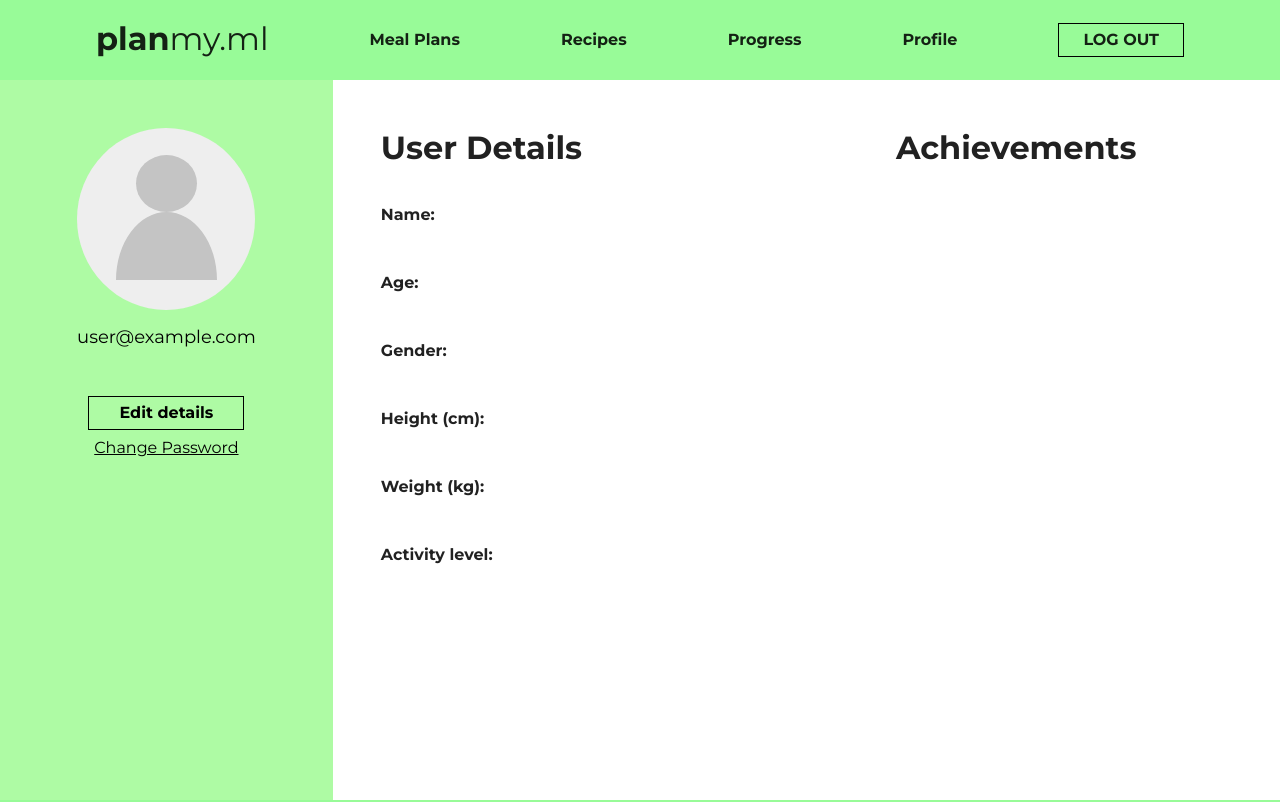
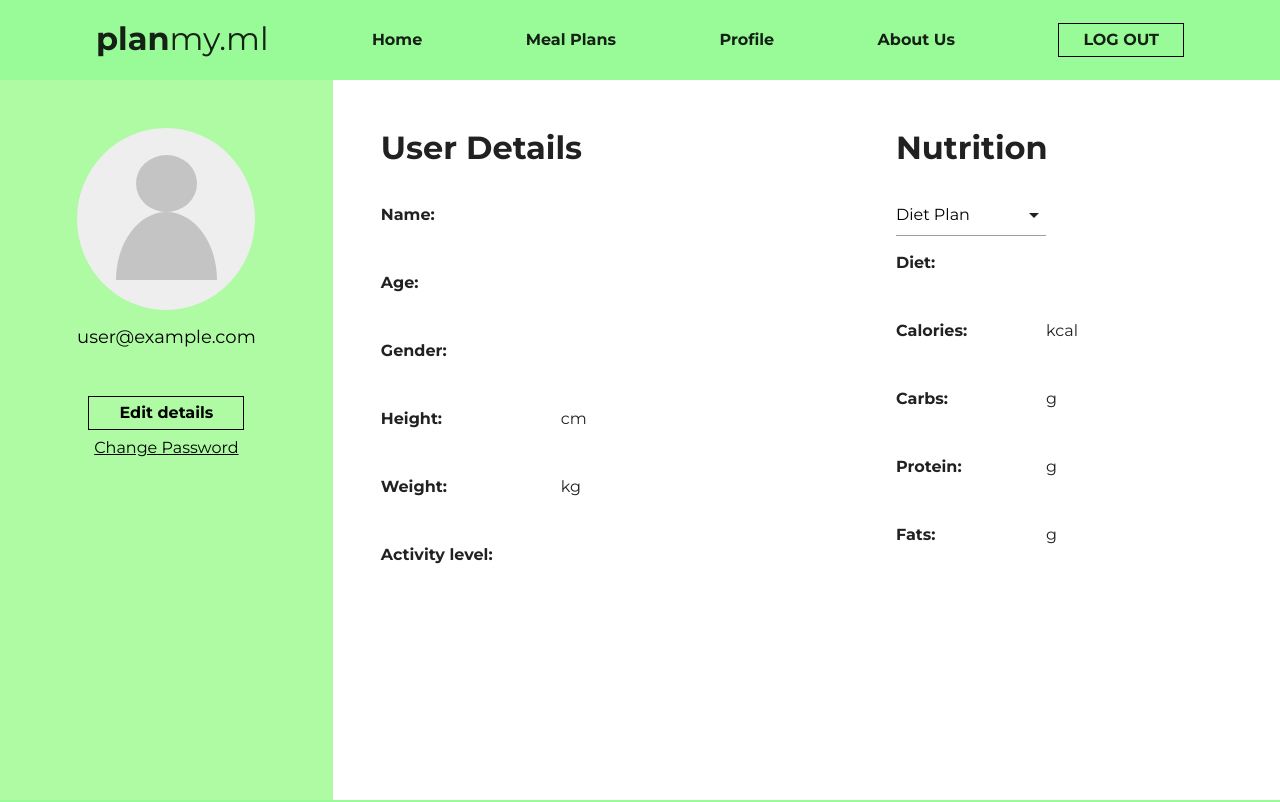
Before and after one commit to CS353T11/CS353TeamProject, a React (Create React App) app: page /profile in a window 1280 px wide. Shown: the top 802 px of the page. Built offline with nearby package versions, Linux system fonts and the light colour scheme; no server answers; the database is empty; sample sign-in values are in the browser's storage.

Commit message:
Merging nutrient information to the profile page, edited the header

```diff
--- a/src/components/layout/loggedInHeader.js
+++ b/src/components/layout/loggedInHeader.js
@@ -21,16 +21,16 @@ export default class LoggedInHeader extends React.Component {
                     <NavLink to='/'><b className="bold">plan</b>my.ml</NavLink>
                 </span>
                 <span className="header-link">
+                    <NavLink to='/'>Home</NavLink>
+                </span>
+                <span className="header-link">
                     <NavLink to='/plan'>Meal Plans</NavLink>
                 </span>
                 <span className="header-link">
-                    <NavLink to='/recipes'>Recipes</NavLink>
+                    <NavLink to='/profile'>Profile</NavLink>
                 </span>
                 <span className="header-link">
-                    <NavLink to='/goals'>Progress</NavLink>
-                </span>
-                <span className="header-link">
-                    <NavLink to='/profile'>Profile</NavLink>
+                    <NavLink to='/about'>About Us</NavLink>
                 </span>
                 <span className="header-login">
                     <a href="/#" className="btn-login"  onClick={this.logOutUser}>LOG OUT</a>
--- a/src/components/layout/loggedOutHeader.js
+++ b/src/components/layout/loggedOutHeader.js
@@ -10,13 +10,13 @@ export default class LoggedOutHeader extends React.Component {
                     <NavLink to='/'><b className="bold">plan</b>my.ml</NavLink>
                 </span>
                 <span className="header-link">
+                    <NavLink to='/'>Home</NavLink>
+                </span>
+                <span className="header-link">
                     <NavLink to='/register'>Meal Plans</NavLink>
                 </span>
                 <span className="header-link">
-                    <NavLink to='/register'>Recipes</NavLink>
-                </span>
-                <span className="header-link">
-                    <NavLink to='/register'>Progress</NavLink>
+                    <NavLink to='/register'>Profile</NavLink>
                 </span>
                 <span className="header-link">
                     <NavLink to='/about'>About Us</NavLink>
--- a/src/components/mealPlan/goals.js
+++ b/src/components/mealPlan/goals.js
@@ -42,6 +42,9 @@ export default class Goals extends React.Component {
         let p=0;
         let f=0;
         let diet="";
+        this.setState({
+            [e.target.id]: e.target.value
+        })
         if(e.target.value=="Maintain weight"){
             this.setState({dietCalc:this.getCalculateResult()})
             c=this.getCalculateResult()
@@ -98,6 +101,12 @@ export default class Goals extends React.Component {
             }).catch(error => {
             this.setState({ error })
         })
+        let profileRef = firebase.firestore().collection('profiles').doc(userId).get().then(doc => {
+            //console.log(doc.data())
+            this.setState((preState) => ({ ...preState.user, ...doc.data() })
+            )
+            //console.log(this.state)
+        });
     }
 
     getCalculateResult(){
@@ -133,10 +142,10 @@ export default class Goals extends React.Component {
     render() {
         const { diet, calories, carbs, protein, fats} = this.state;
         return (
-            <div className="results">
-                <div className="user-details">
-                    <div className="diet">
-                    <br/>
+                <div className="profile-details goals">
+                    <h3 className="title">Nutrition</h3>
+                    <div className="table">
+                            <div className="cell input">
                                 <Select id="dietCalc"
                                         onChange={this.handleChange}
                                     //window.location.reload();
@@ -145,50 +154,33 @@ export default class Goals extends React.Component {
                                             dropdownOptions: {alignment: 'left', autoTrigger: true, closeOnClick: true, constrainWidth: true, container: null, coverTrigger: true, hover: false, inDuration: 150, onCloseEnd: null, onCloseStart: null, onOpenEnd: null, onOpenStart: null, outDuration: 250}
                                         }} value="">
                                     <option disabled value="">Diet Plan</option>
-                            <option value="Maintain weight">Maintain Weight</option>
-                            <option value="Lose weight">Lose Weight</option>
-                            <option value="Gain weight">Gain Weight</option>
-                            <option value="High Protein diet">High Protein</option>
-                            <option value="Ketogenic diet">Ketogenic</option>
+                                    <option value="Maintain weight"  onChange={this.handleChange}>Maintain Weight</option>
+                                    <option value="Lose weight"  onChange={this.handleChange}>Lose Weight</option>
+                                    <option value="Gain weight"  onChange={this.handleChange}>Gain Weight</option>
+                                    <option value="High Protein diet"  onChange={this.handleChange}>High Protein</option>
+                                    <option value="Ketogenic diet"  onChange={this.handleChange}>Ketogenic</option>
                                 </Select>
                             </div>
-                </div>
-                <div className="plan">
-                    <div className="table">
                         <div className="row">
-                            <div className="cell">Diet:</div>
-                            <div className="cell">{diet}</div>
+                            <div className="cell bold">Diet:</div>
+                            <div className="cell"  onChange={this.handleChange}>{diet}</div>
                         </div>
                         <div className="row">
-                            <div className="cell">Calories:</div>
-                            <div className="cell">{calories}</div>
+                            <div className="cell bold">Calories:</div>
+                            <div className="cell"  onChange={this.handleChange}>{calories} kcal</div>
                         </div>
                         <div className="row">
-                            <div className="cell">Carbs:</div>
-                            <div className="cell">{carbs}g</div>
+                            <div className="cell bold">Carbs:</div>
+                            <div className="cell"  onChange={this.handleChange}>{carbs} g</div>
                         </div>
                         <div className="row">
-                            <div className="cell">Protein:</div>
-                            <div className="cell">{protein}g</div>
+                            <div className="cell bold">Protein:</div>
+                            <div className="cell"  onChange={this.handleChange}>{protein} g</div>
                         </div>
                         <div className="row">
-                            <div className="cell">Fats:</div>
-                            <div className="cell">{fats}g</div>
+                            <div className="cell bold">Fats:</div>
+                            <div className="cell"  onChange={this.handleChange}>{fats} g</div>
                         </div>
-
-                    </div>
-
-                    <div>Your daily calorie intake: {this.state.dietCalc}</div>
-
-                    <br/><br/><br/>
-                    THIS IS THE CALCULATIONS FOR THE CALORIC INTAKE
-                    <br/>
-                    where for an average person consuming 2000 calories, 310g carbs, 50g of proteins and 70 g of fat is recommended
-                    cal*0.155 = carbs
-                    cal*0.025 = protein
-                    cal*0.035 = fat
-
-
                     </div>
             </div>
         );
--- a/src/components/userInfo/profile.js
+++ b/src/components/userInfo/profile.js
@@ -2,7 +2,8 @@
 import React from 'react';
 import firebase from '../firebase/firebase';
 import SideBar from './sideBar';
-import Achievements from './achievements'
+import Achievements from './achievements';
+import Diet from '../mealPlan/goals';
 export default class Profile extends React.Component {
     state = {
         user: null,
@@ -51,12 +52,12 @@ export default class Profile extends React.Component {
                             <div className="cell">{gender}</div>
                         </div>
                         <div className="row">
-                            <div className="cell bold">Height (cm):</div>
-                            <div className="cell">{height}</div>
+                            <div className="cell bold">Height:</div>
+                            <div className="cell">{height} cm</div>
                         </div>
                         <div className="row">
-                            <div className="cell bold">Weight (kg):</div>
-                            <div className="cell ">{weight}</div>
+                            <div className="cell bold">Weight:</div>
+                            <div className="cell ">{weight} kg</div>
                         </div>
                         <div className="row">
                             <div className="cell bold">Activity level:</div>
@@ -64,7 +65,7 @@ export default class Profile extends React.Component {
                         </div>
                     </div>
                 </div>
-                <Achievements/>
+                <Diet/>
             </div>
         );
     }
--- a/src/scss/styles.scss
+++ b/src/scss/styles.scss
@@ -705,8 +705,21 @@ body, input, select, button {
   display: flex;
   flex-direction: column;
   width: 44%;
-  padding: 48px;
+  padding: 48px 0 48px 48px;
   align-items: start;
+  &.goals {
+    width: 30%;
+    padding: 48px 48px 48px 0;
+    .cell{
+      width: 150px;
+      &.bold{
+        width: 150px;
+      }
+      &.input {
+        align-self: flex-start;
+      }
+    }
+  }
   .title {
     font: bold 32px $sans-serif;
     margin-bottom: 24px;
@@ -714,7 +727,7 @@ body, input, select, button {
   .table {
     display: flex;
     flex-direction: column;
-    width: auto;
+    width: 300px;
     text-align: left;
   }
   .row {
@@ -769,17 +782,6 @@ body, input, select, button {
   }
 }
 
-.profile-achievements {
-  display: flex;
-  flex-direction: column;
-  width: 30%;
-  padding: 48px 48px 48px 0;
-  .title {
-    font: bold 32px $sans-serif;
-    margin-bottom: 24px;
-  }
-}
-
 .results{
   display: flex;
   flex-direction: row;
```
Lines whose indentation alone changed are shown as unchanged.
